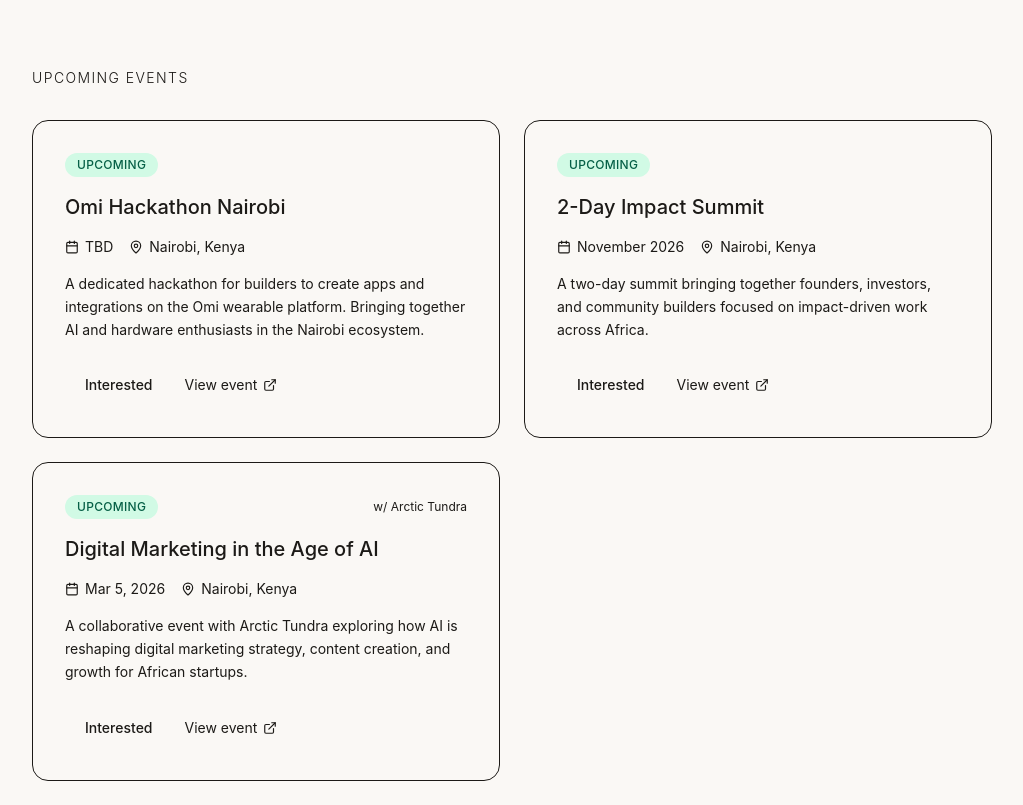
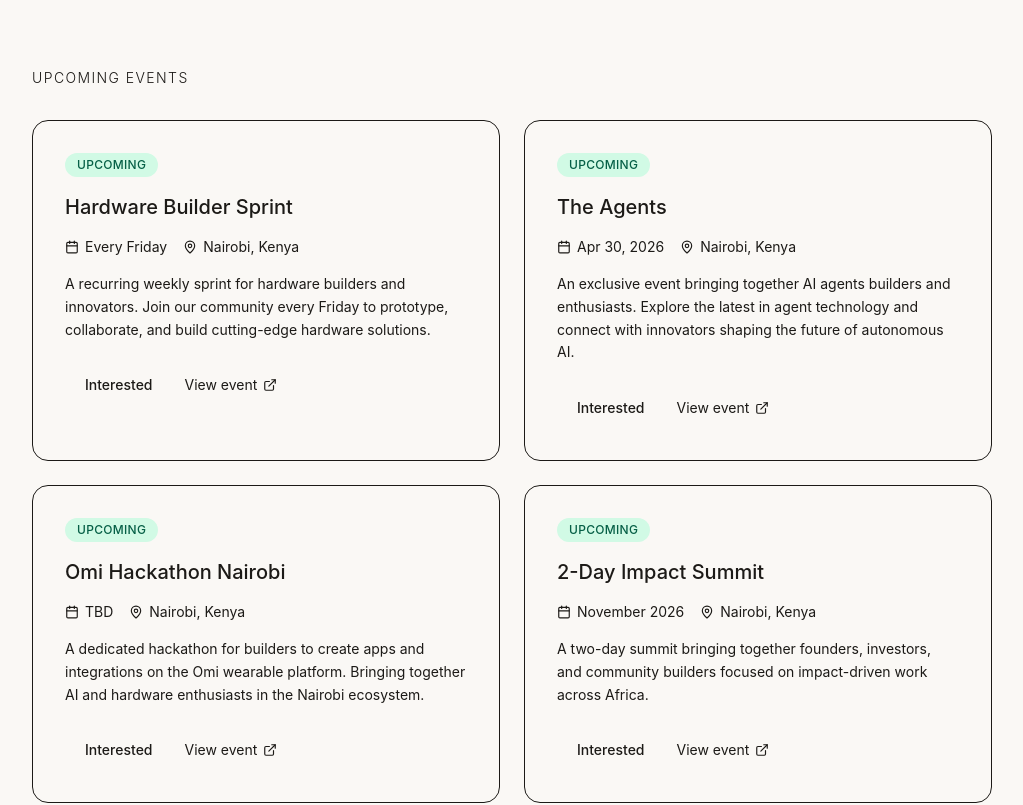
Before and after one commit to 21givenchy/scaling-chainsaw, a Next.js app: page /events in a window 1280 px wide. Shown: the part 1000-1805 px from the top of the page, without its empty margins (128-1151 px from the left). Built offline with nearby package versions, Linux system fonts and the light colour scheme; a web font is replaced by a local one.

Commit message:
Add upcoming events to events page with details for Hardware Builder Sprint and The Agents

```diff
--- a/app/events/page.tsx
+++ b/app/events/page.tsx
@@ -68,6 +68,24 @@ const pastEvents = [
 ]
 
 const upcomingEvents = [
+  {
+    title: 'Hardware Builder Sprint',
+    date: 'Every Friday',
+    location: 'Nairobi, Kenya',
+    description:
+      'A recurring weekly sprint for hardware builders and innovators. Join our community every Friday to prototype, collaborate, and build cutting-edge hardware solutions.',
+    link: 'https://luma.com/svzzq68h',
+    type: 'upcoming' as const,
+  },
+  {
+    title: 'The Agents',
+    date: 'Apr 30, 2026',
+    location: 'Nairobi, Kenya',
+    description:
+      'An exclusive event bringing together AI agents builders and enthusiasts. Explore the latest in agent technology and connect with innovators shaping the future of autonomous AI.',
+    link: 'https://luma.com/ko0gh8jl',
+    type: 'upcoming' as const,
+  },
   {
     title: 'Omi Hackathon Nairobi',
     date: 'TBD',
```
